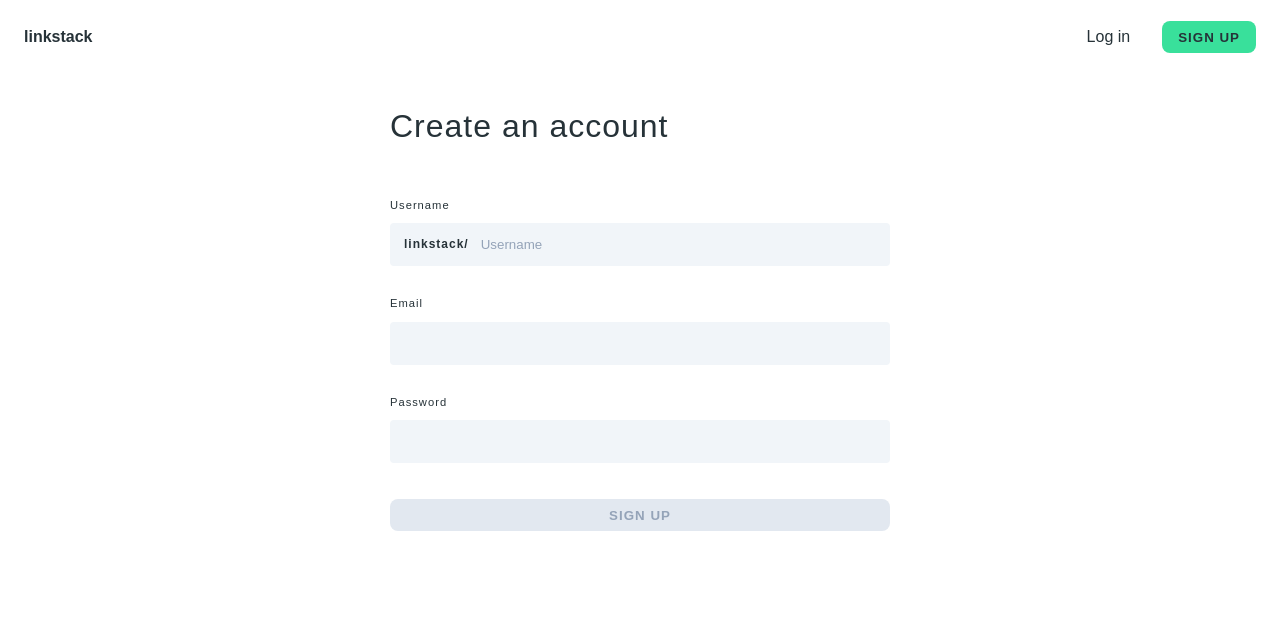
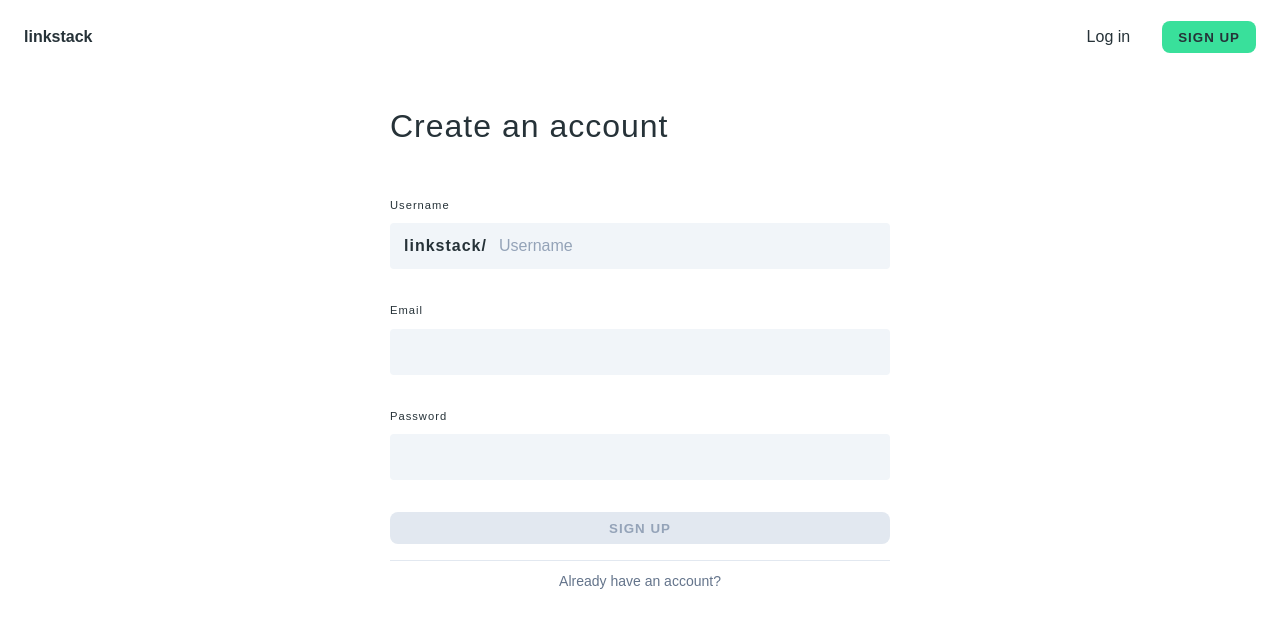
Before and after one commit to vgarmes/link-stack, a React (Create React App) app in the folder client/: page /register in a window 1280 px wide. Shown: the top 628 px of the page. Built offline with nearby package versions, Linux system fonts and the light colour scheme.

Commit message:
complete register form with basic functionality

```diff
--- a/client/src/pages/Register.js
+++ b/client/src/pages/Register.js
@@ -1,6 +1,9 @@
 import React, { useState, useEffect } from 'react';
 import styled from 'styled-components';
-const rootUrl = 'http://localhost:5000';
+import axios from 'axios';
+import useLocalState from '../hooks/useLocalState';
+import { Alert } from '../components';
+import { Link } from 'react-router-dom';
 
 const StyledContainer = styled.div`
   padding-top: 32px;
@@ -9,12 +12,27 @@ const StyledContainer = styled.div`
   h1 {
     padding-bottom: 48px;
   }
+  .login-link {
+    display: block;
+    width: 100%;
+    text-align: center;
+    font-size: 14px;
+    color: var(--grey-500);
+
+    &:hover {
+      text-decoration: underline;
+    }
+  }
 `;
 
 const StyledForm = styled.form`
-  display: grid;
-  gap: 12px;
-  padding-bottom: 48px;
+  padding-bottom: 1rem;
+  margin-bottom: 0.5rem;
+  border-bottom: 1px solid var(--grey-200);
+
+  fieldset {
+    border: 0;
+  }
 
   label {
     display: block;
@@ -44,6 +62,7 @@ const StyledForm = styled.form`
     padding: 12px;
     background: none;
     border: none;
+    font-size: 1rem;
   }
   input:focus,
   input:active {
@@ -55,73 +74,82 @@ const StyledForm = styled.form`
   }
 
   .form-row {
-    margin-bottom: 1rem;
+    margin-bottom: 2rem;
   }
   .root-url {
     padding-left: 12px;
-    font-size: 12px;
+    font-size: 1rem;
     font-weight: bold;
     letter-spacing: var(--letterSpacing);
   }
   .submit-btn {
-    margin-top: 0.5rem;
+    width: 100%;
   }
 `;
 
 const Register = () => {
+  const initialValues = { name: '', email: '', password: '' };
   const [isIncomplete, setIsIncomplete] = useState(true);
-  const [user, setUser] = useState({
-    name: '',
-    email: '',
-    password: '',
-  });
-  const [displayMsg, setDisplayMsg] = useState('');
+  const [values, setValues] = useState({ ...initialValues });
+
+  const {
+    alert,
+    showAlert,
+    loading,
+    setLoading,
+    success,
+    setSuccess,
+    hideAlert,
+  } = useLocalState();
+
+  const handleChange = (e) => {
+    setValues({ ...values, [e.target.name]: e.target.value });
+  };
 
   useEffect(() => {
-    setIsIncomplete(Object.values(user).some((value) => value === ''));
-  }, [user]);
+    setIsIncomplete(Object.values(values).some((value) => value === ''));
+  }, [values]);
 
   const handleSubmit = async (e) => {
     e.preventDefault();
+    hideAlert();
+    setLoading(true);
+
+    // to avoid injection
+    const { name, email, password } = values;
+    const newUser = { name, email, password };
 
     try {
-      const url = `${rootUrl}/api/v1/auth/register`;
-      const response = await fetch(url, {
-        method: 'POST',
-        headers: {
-          'Content-type': 'application/json',
-        },
-        body: JSON.stringify(user),
-      });
+      const { data } = await axios.post(`/api/v1/auth/register`, newUser);
 
-      if (response.ok) {
-        setDisplayMsg('Success!');
-      } else {
-        const message = await response.json();
-        setDisplayMsg(
-          message.msg ? JSON.stringify(message.msg) : 'Something went wrong'
-        );
+      setSuccess(true);
+      setValues({ ...initialValues });
+      showAlert({ text: data.msg, type: 'success' });
+    } catch (error) {
+      console.log(error.response);
+      const { msg } = error.response.data;
+      showAlert({ text: msg, type: 'danger' });
     }
-    } catch (error) {
-      console.log(error);
-    }
+    setLoading(false);
   };
 
   return (
     <StyledContainer>
       <h1>Create an account</h1>
+      {alert.show && <Alert type={alert.type}>{alert.text}</Alert>}
 
       <StyledForm onSubmit={handleSubmit}>
+        <fieldset disabled={loading || success}>
           <div className="form-row">
             <label htmlFor="username">Username</label>
             <div className="input-box">
               <div className="root-url">linkstack/ </div>
               <input
-              type="username"
-              name="username"
-              value={user.name}
+                type="name"
+                name="name"
+                value={values.name}
                 placeholder="Username"
-              onChange={(e) => setUser({ ...user, name: e.target.value })}
+                onChange={handleChange}
               />
             </div>
           </div>
@@ -131,8 +159,8 @@ const Register = () => {
               <input
                 type="email"
                 name="email"
-              value={user.email}
-              onChange={(e) => setUser({ ...user, email: e.target.value })}
+                value={values.email}
+                onChange={handleChange}
               />
             </div>
           </div>
@@ -142,20 +170,23 @@ const Register = () => {
               <input
                 type="password"
                 name="password"
-              value={user.password}
-              onChange={(e) => setUser({ ...user, password: e.target.value })}
+                value={values.password}
+                onChange={handleChange}
               />
             </div>
           </div>
+        </fieldset>
         <button
           type="submit"
           className="btn-small submit-btn"
           disabled={isIncomplete}
         >
-          Sign up
+          {loading ? 'Loading...' : 'Sign up'}
         </button>
-        <p className="error-message">{displayMsg}</p>
       </StyledForm>
+      <Link to="/login" className="login-link">
+        Already have an account?
+      </Link>
     </StyledContainer>
   );
 };
```
Lines whose indentation alone changed are shown as unchanged.
